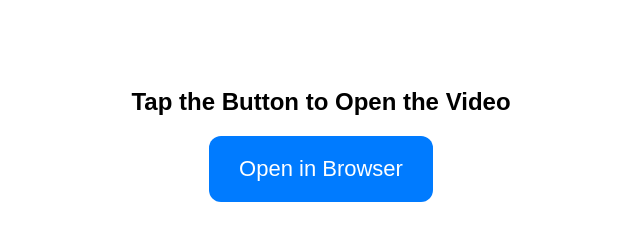
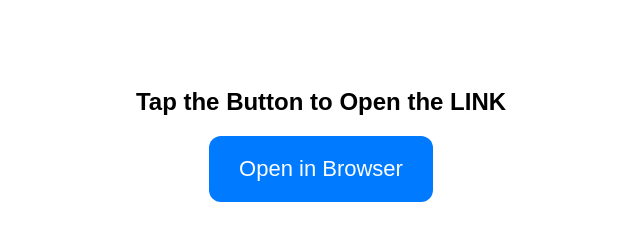
Before and after one commit to resire25/redirect, a plain HTML site: page index.html in a window 1280 px wide. Shown: the full height of the page, 319-959 px from the left. Drawn offline with Linux system fonts and the light colour scheme.

Commit message:
Update heading text for button action

```diff
--- a/index.html
+++ b/index.html
@@ -18,7 +18,7 @@
 </head>
 <body>
 
-<h2>Tap the Button to Open the Video</h2>
+<h2>Tap the Button to Open the LINK</h2>
 
 <button onclick="openExternal()">Open in Browser</button>
 
```
